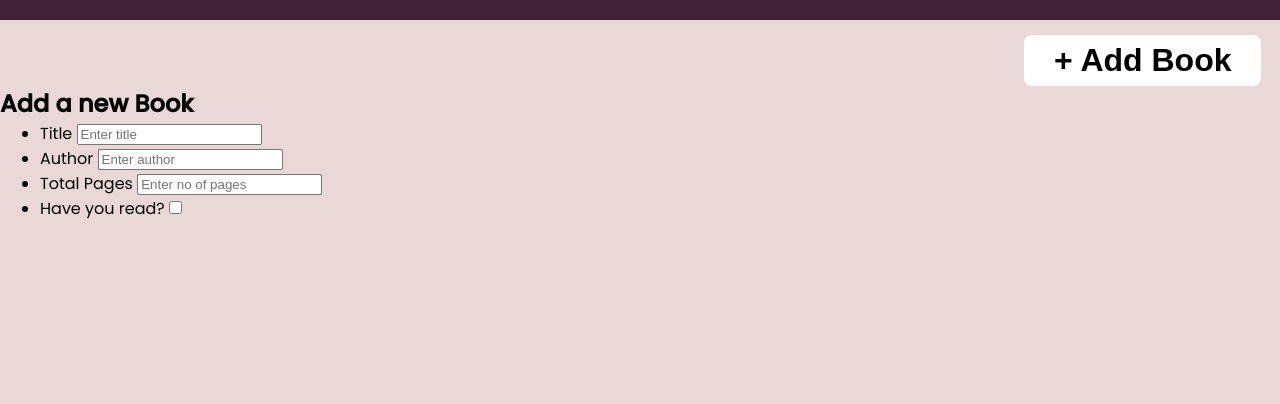
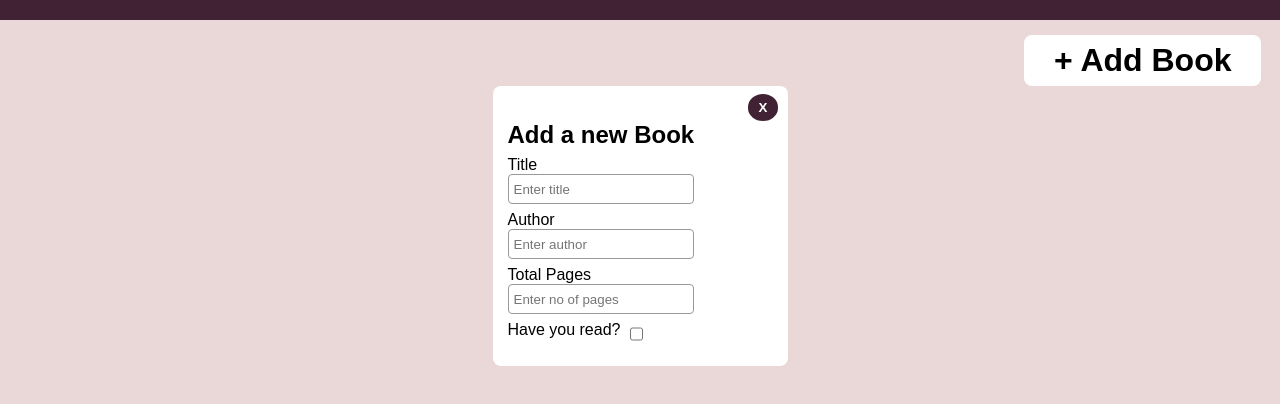
Before and after one commit to rish4883/library, a plain HTML site: page index.html in a window 1280 px wide. Shown: the part 80-484 px from the top of the page. Drawn offline with Linux system fonts and the light colour scheme.

Commit message:
Stylise the form for adding book

```diff
--- a/index.html
+++ b/index.html
@@ -17,6 +17,7 @@
             <button class="add">+ Add Book</button>
 
             <form action="" method="post">
+                <button class="close">X</button>
                 <h2>Add a new Book</h2>
                 <ul>
                     <li>
@@ -31,7 +32,7 @@
                         <label for="pages">Total Pages</label>
                         <input type="tel" id="pages" name="pages" placeholder="Enter no of pages">
                     </li>
-                    <li>
+                    <li class="checkbox">
                         <label for="read">Have you read?</label>
                         <input type="checkbox" name="read" id="read">
                     </li>
--- a/styles.css
+++ b/styles.css
@@ -61,3 +61,63 @@ button.remove { padding: 5px 21px;}
     justify-items: center;
     row-gap: 40px;
 }
+
+form {
+    font-family: sans-serif;
+    margin: 0 auto;
+    padding: 8px 0 15px 15px;
+    width: 280px;
+    background-color: white;
+    border-radius: 8px;
+}
+
+ul {
+    list-style: none;
+    padding: 0;
+    margin: 0;
+}
+
+li {
+    margin-top: 7px;
+    display: flex;
+    flex-direction: column;
+    align-items: flex-start;
+}
+
+.checkbox {
+    display: flex;
+    flex-direction: row;
+    gap: 10px
+}
+
+.close {
+    background-color: #412234;
+    color: white;
+    font-weight: bold;
+    position: relative;
+    left: 240px;
+
+    padding: 6px 11px;
+    border: none;
+    border-radius: 50%;
+
+}
+
+input[type="checkbox"] {
+    position: relative;
+    bottom: 2px;
+}
+
+input {
+    padding-left: 5px;
+    box-sizing: border-box;
+    border: 1px solid #999;
+    height: 30px;
+    border-radius: 4px;
+}
+
+input:focus {
+    border: 2px solid #000;
+    outline: none;
+
+}
```
